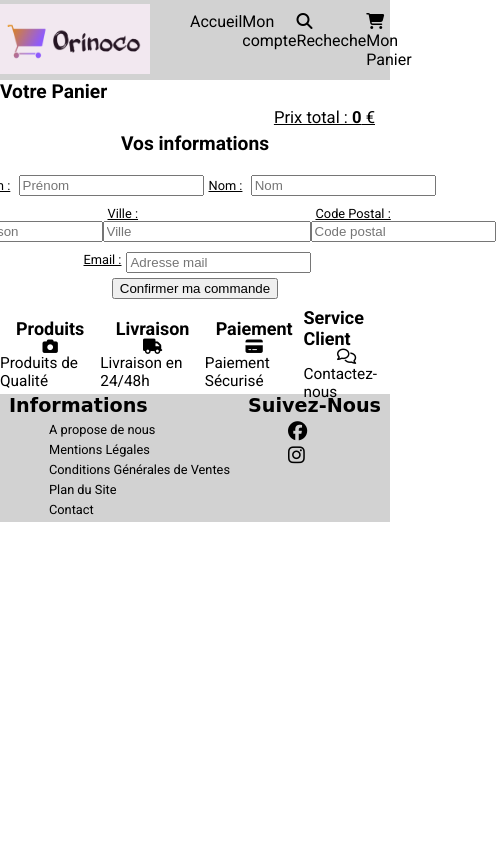
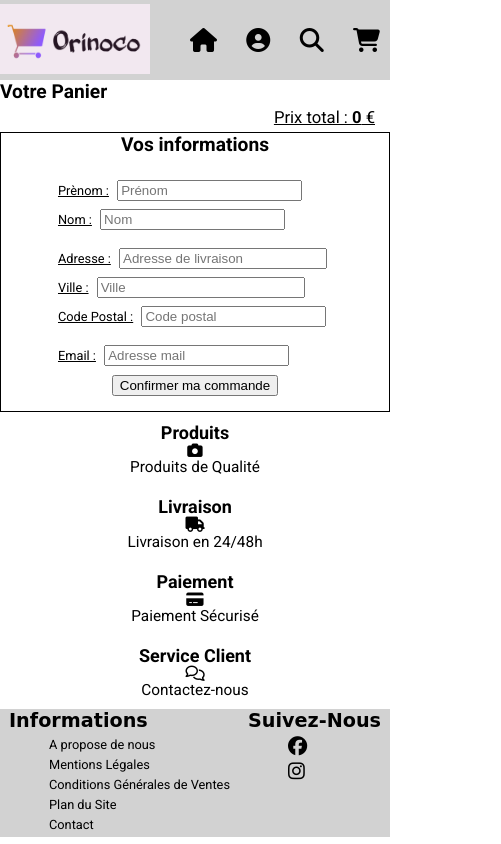
Before and after one commit to PeraldiP/PeraldiPaul_5_30082021, a plain HTML site: page Front-End/Panier/cart.html in a window 390 px wide. Shown: the whole page, 501 px wide, since content can reach past the window. Drawn offline with Linux system fonts and the light colour scheme; a web font is replaced by a local one.

Commit message:
Responsive du site

```diff
--- a/Front-End/Panier/cart.html
+++ b/Front-End/Panier/cart.html
@@ -19,10 +19,14 @@
                 <a id="logo--header" href="../Accueil/index.html"><img src="../Images/Logo.png" alt="Logo de l'entreprise"></a>
                 <nav>
                     <ul id="menu-navigation">
-                        <li><a href="../Accueil/index.html">Accueil</a></li>
-                        <li><a href="#">Mon compte</a></li>
-                        <li><i class="fas fa-search"></i>Recheche</li>
-                        <li><a href="../Panier/cart.html"><i class="fas fa-shopping-cart"></i>Mon Panier</a></li>
+                        <li class="nav-desktop"><a href="../Accueil/index.html">Accueil</a></li>
+                        <li class="nav-phone"><a href="../Accueil/index.html"><i class="fas fa-home"></i></a></li>
+                        <li class="nav-desktop"><a href="#">Mon compte</a></li>
+                        <li class="nav-phone"><a href="#"><i class="fas fa-user-circle"></i></a></li>
+                        <li class="nav-desktop">Recheche</li>
+                        <li class="nav-phone"><i class="fas fa-search"></i></li>
+                        <li class="nav-desktop"><a href="../Panier/cart.html">Mon Panier</a></li>
+                        <li class="nav-phone"><a href="../Panier/cart.html"><i class="fas fa-shopping-cart"></i></a></li>
                     </ul>
                 </nav>
             </header>
@@ -61,8 +65,10 @@
                             </div>
                         </div>
                         <div class="mail block">
-                            <label for="mail">Email :</label>
-                            <input type="email" placeholder="Adresse mail" id="mail" name="user_mail" required>
+                            <div>
+                                <label for="mail">Email :</label>
+                                <input type="email" placeholder="Adresse mail" id="mail" name="user_mail" required>
+                            </div>
                         </div>
                         <div class="erreur"></div>
                         <div class="submit">
--- a/Front-End/Produit/product.js
+++ b/Front-End/Produit/product.js
@@ -23,7 +23,7 @@ fetch(`http://localhost:3000/api/cameras/${idParam}`)
                                                                     <option value="">--Choississez la taille de la lentille--</option>
                                                                 </select>
                                                             </div>
-                                                            <p class="one-product__price"><span>Prix :</span> ${article.getFormatedNumber()}</p>
+                                                            <p class="one-product__price"><span>Prix :</span> ${article.getFormatedNumber()} €</p>
                                                         </div>
                                                     </div>
                                                     <input class="one-product__add-cart" type="button" value="Ajout au Panier">
--- a/Front-End/sass/layout/_header.scss
+++ b/Front-End/sass/layout/_header.scss
@@ -27,9 +27,24 @@ nav{
                     color:blue;
                 }
             }
-            i{
-                margin-right: 10px;
-            }
+
         }
     }
 }
+
+.nav-phone{
+    display: none;
+    @include desktop{
+        display: block;
+        i{
+            font-size: 1.5em;
+            margin-right: 10px;
+        }
+    }
+}
+
+.nav-desktop{
+    @include desktop{
+        display: none;
+    }
+}
--- a/Front-End/sass/main.scss
+++ b/Front-End/sass/main.scss
@@ -6,8 +6,6 @@
 
 @import "./base/base";
 
-@import "./components/like";
-
 @import "./layout/header";
 @import "./layout/footer";
 
--- a/Front-End/sass/pages/_accueil.scss
+++ b/Front-End/sass/pages/_accueil.scss
@@ -73,10 +73,17 @@
     display: flex;
     justify-content: space-around;
     align-items: center;
+    @include desktop{
+        flex-direction: column;
+        height: 100%;
+    }
     &__choice{
         display: flex;
         flex-direction: column;
         align-items: center;
         justify-content: center;
+        @include desktop{
+            margin: 10px;
+        }
     }
 }
--- a/Front-End/sass/pages/_cart.scss
+++ b/Front-End/sass/pages/_cart.scss
@@ -30,6 +30,7 @@
     display: flex;
     flex-direction: column;
     align-items: center;
+    border: 1px solid black;
 }
 
 form{
@@ -43,6 +44,13 @@ form{
 .block{
     display: flex;
     margin: 5px;
+    @include desktop{
+        flex-direction: column;
+        width: 100%;
+        div{
+            margin: 4px;
+        }
+    }
 
 }
 
--- a/Front-End/sass/utils/_mixins.scss
+++ b/Front-End/sass/utils/_mixins.scss
@@ -5,12 +5,8 @@
     align-items: center;
 }
 
-@mixin desktop($largeur-media:950px) {
-    @media  screen and (min-width : $largeur-media){
+@mixin desktop($largeur-media:600px) {
+    @media  screen and (max-width : $largeur-media){
         @content;
     }
 }
-
-@mixin shadow ($portee-ombre:5px){
-    box-shadow: 0px 5px $portee-ombre darken($color-background,30);
-}
```
Also changed, not shown: Front-End/Accueil/index.html (+8 -4 lines), Front-End/Confirmation/confirmation.html (+8 -4 lines), Front-End/Produit/product.html (+8 -4 lines), Front-End/sass/components/_like.scss (deleted), Front-End/sass/layout/_footer.scss (line endings or trailing spaces), Front-End/sass/main.css, 1 other file.
